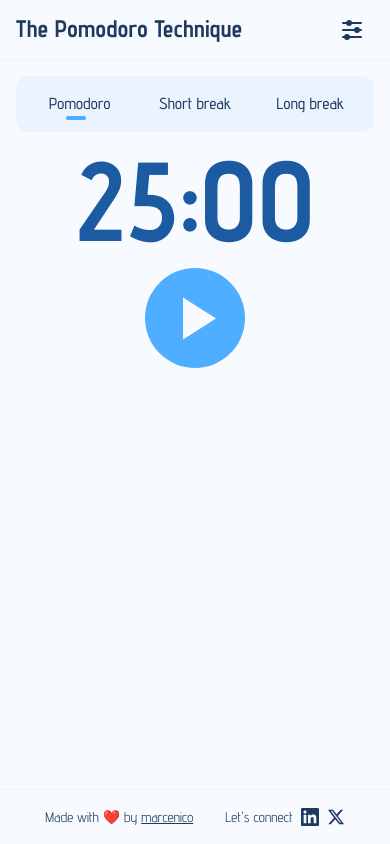
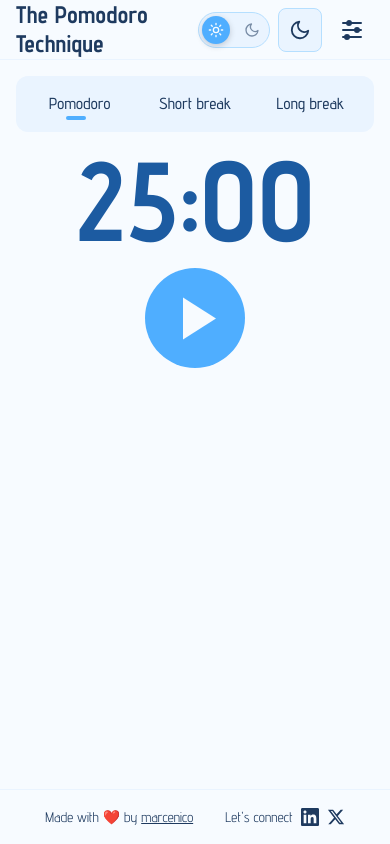
Before and after one commit to marcenico/pomodoro-app, a React (Vite) app: page / in a window 390 px wide. Built offline with nearby package versions, Linux system fonts and the light colour scheme.

Commit message:
feat(theme): add ThemeToggle component to switch light/dark mode
- Add ThemeToggle button (desktop pill switch + mobile icon button) using useColorScheme
- Add sun/moon SVG symbols to index.html sprite
- Integrate ThemeToggle into Header next to settings button

```diff
--- a/index.html
+++ b/index.html
@@ -80,6 +80,35 @@
           <path d="M3 21v-5h5" />
         </symbol>
 
+        <!-- Sun Icon (modo claro) -->
+        <symbol
+          id="sun"
+          viewBox="0 0 24 24"
+          fill="none"
+          stroke="currentColor"
+          stroke-width="2"
+          stroke-linecap="round"
+          stroke-linejoin="round"
+        >
+          <circle cx="12" cy="12" r="4" />
+          <path
+            d="M12 2v2M12 20v2M4.93 4.93l1.41 1.41M17.66 17.66l1.41 1.41M2 12h2M20 12h2M6.34 17.66l-1.41 1.41M19.07 4.93l-1.41 1.41"
+          />
+        </symbol>
+
+        <!-- Moon Icon (modo oscuro) -->
+        <symbol
+          id="moon"
+          viewBox="0 0 24 24"
+          fill="none"
+          stroke="currentColor"
+          stroke-width="2"
+          stroke-linecap="round"
+          stroke-linejoin="round"
+        >
+          <path d="M21 12.8A9 9 0 1 1 11.2 3a7 7 0 0 0 9.8 9.8z" />
+        </symbol>
+
         <!-- X (Twitter) Icon -->
         <symbol id="x" viewBox="0 0 24 24" fill="currentColor">
           <path
--- a/src/components/Header/Header.jsx
+++ b/src/components/Header/Header.jsx
@@ -1,6 +1,7 @@
 import { HeaderMenu } from '@components/HeaderMenu/HeaderMenu';
 import React, { useCallback, useEffect, useRef, useState } from 'react';
 import { header, settingsButton, settingsIcon } from './Header.module.css';
+import { ThemeToggle } from './ThemeToggle';
 
 export const Header = ({
   onSessionChange,
@@ -34,6 +35,8 @@ export const Header = ({
   return (
     <header className={`${header} d-flex jc-between ai-center`}>
       <h1 className="t-xl t-bold t-950">The Pomodoro Technique</h1>
+      <div className="d-flex ai-center gap-8">
+        <ThemeToggle />
         <button
           ref={buttonRef}
           className={`${settingsButton} d-flex ai-center jc-center`}
@@ -77,6 +80,7 @@ export const Header = ({
             />
           </svg>
         </button>
+      </div>
       <HeaderMenu
         isOpen={isMenuOpen}
         sessionOptions={sessionOptions}
--- /dev/null
+++ b/src/components/Header/ThemeToggle.jsx
@@ -0,0 +1,52 @@
+import { useColorScheme } from '@hooks/useColorScheme';
+import React, { useCallback } from 'react';
+import { ghostIcon, knob, mobileButton, pillTrack, themeToggle } from './ThemeToggle.module.css';
+
+export const ThemeToggle = () => {
+  const { isDark, toggleTheme } = useColorScheme();
+
+  const label = isDark ? 'Switch to light mode' : 'Switch to dark mode';
+  // Ícono actual (en la perilla del pill, o directamente en el botón mobile)
+  const activeIcon = isDark ? '#moon' : '#sun';
+  // Ícono del modo al que se cambiaría al hacer click
+  const targetIcon = isDark ? '#sun' : '#moon';
+
+  const handleClick = useCallback(() => toggleTheme(), [toggleTheme]);
+
+  return (
+    <>
+      {/* Desktop (>= 768px): switch con perilla que muestra el modo activo */}
+      <button
+        type="button"
+        className={`${themeToggle} d-flex ai-center jc-center`}
+        onClick={handleClick}
+        aria-pressed={isDark}
+        aria-label={label}>
+        <span className={pillTrack}>
+          <span className={`${ghostIcon} d-flex ai-center jc-center`}>
+            <svg width="16" height="16" viewBox="0 0 24 24" aria-hidden="true">
+              <use href={targetIcon} />
+            </svg>
+          </span>
+          <span className={`${knob} d-flex ai-center jc-center`}>
+            <svg width="16" height="16" viewBox="0 0 24 24" aria-hidden="true">
+              <use href={activeIcon} />
+            </svg>
+          </span>
+        </span>
+      </button>
+
+      {/* Mobile (< 768px): botón de 44px con el ícono del modo destino */}
+      <button
+        type="button"
+        className={`${mobileButton} d-flex ai-center jc-center`}
+        onClick={handleClick}
+        aria-pressed={isDark}
+        aria-label={label}>
+        <svg width="22" height="22" viewBox="0 0 24 24" aria-hidden="true">
+          <use href={targetIcon} />
+        </svg>
+      </button>
+    </>
+  );
+};
--- /dev/null
+++ b/src/components/Header/ThemeToggle.module.css
@@ -0,0 +1,94 @@
+/* Botón desktop: pill con perilla deslizante */
+.themeToggle {
+  background: none;
+  border: none;
+  cursor: pointer;
+  display: none;
+  height: 2.75rem; /* 44px, mismo alto táctil que settingsButton */
+  padding: 0;
+  width: 4.5rem;
+}
+
+.themeToggle:focus,
+.themeToggle:active {
+  outline: 1px solid var(--color-600, var(--blue-600));
+  outline-offset: 2px;
+}
+
+@media (width > 768px) {
+  .themeToggle {
+    display: flex;
+  }
+}
+
+.pillTrack {
+  background: var(--color-50, var(--blue-50));
+  border-radius: 1.125rem;
+  border: 1px solid var(--color-200, var(--blue-200));
+  box-sizing: border-box;
+  height: 2.25rem; /* 36px */
+  position: relative;
+  transition: background-color var(--transition-normal), border-color var(--transition-normal);
+  width: 100%;
+}
+
+.ghostIcon {
+  color: var(--color-950, var(--blue-950));
+  height: 1rem;
+  left: 2.8125rem; /* modo claro: hueco del ícono oscuro a la derecha */
+  opacity: 0.55;
+  position: absolute;
+  top: 0.5625rem;
+  transition: left var(--transition-normal);
+  width: 1rem;
+}
+
+.knob {
+  background: var(--color-500, var(--blue-500));
+  border-radius: 50%;
+  box-shadow: 0 2px 6px rgba(0, 0, 0, 0.18);
+  color: var(--color-0, var(--blue-0));
+  height: 1.75rem; /* 28px */
+  left: 0.1875rem; /* modo claro: perilla a la izquierda */
+  position: absolute;
+  top: 0.1875rem;
+  transition: left var(--transition-normal), background-color var(--transition-normal);
+  width: 1.75rem;
+}
+
+.themeToggle[aria-pressed='true'] .knob {
+  left: 2.4375rem; /* modo oscuro: perilla a la derecha */
+}
+
+.themeToggle[aria-pressed='true'] .ghostIcon {
+  left: 0.625rem; /* modo oscuro: hueco del ícono claro a la izquierda */
+}
+
+/* Botón mobile: ícono único con el modo destino */
+.mobileButton {
+  background: var(--color-50, var(--blue-50));
+  border-radius: 8px;
+  border: 1px solid var(--color-200, var(--blue-200));
+  color: var(--color-950, var(--blue-950));
+  cursor: pointer;
+  height: 2.75rem; /* 44px */
+  padding: 0.5rem;
+  transition: background-color var(--transition-normal), border-color var(--transition-normal);
+  width: 2.75rem; /* 44px */
+}
+
+.mobileButton:hover {
+  background-color: var(--color-100, var(--blue-100));
+}
+
+.mobileButton:focus,
+.mobileButton:active {
+  outline: 1px solid var(--color-600, var(--blue-600));
+  outline-offset: 1px;
+}
+
+@media (width > 768px) {
+  .mobileButton {
+    display: none;
+  }
+}
```
Lines whose indentation alone changed are shown as unchanged.
